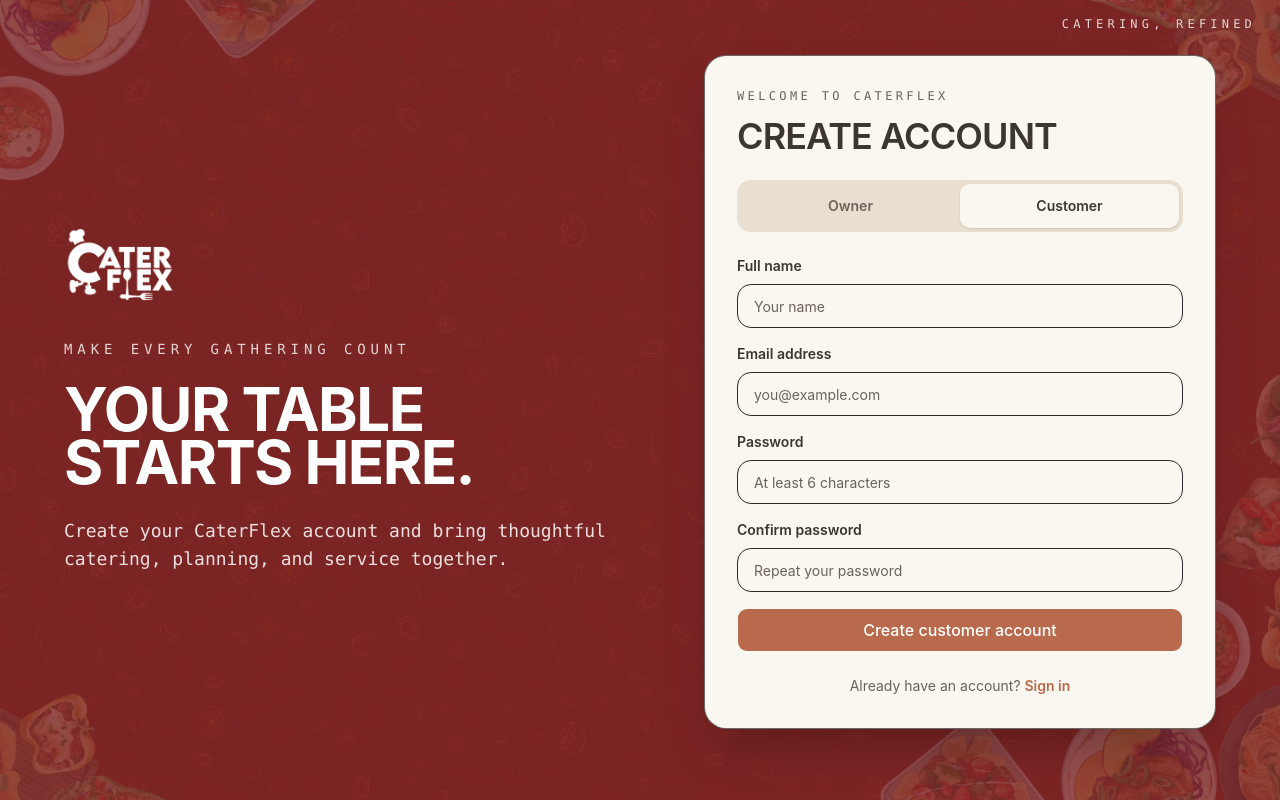
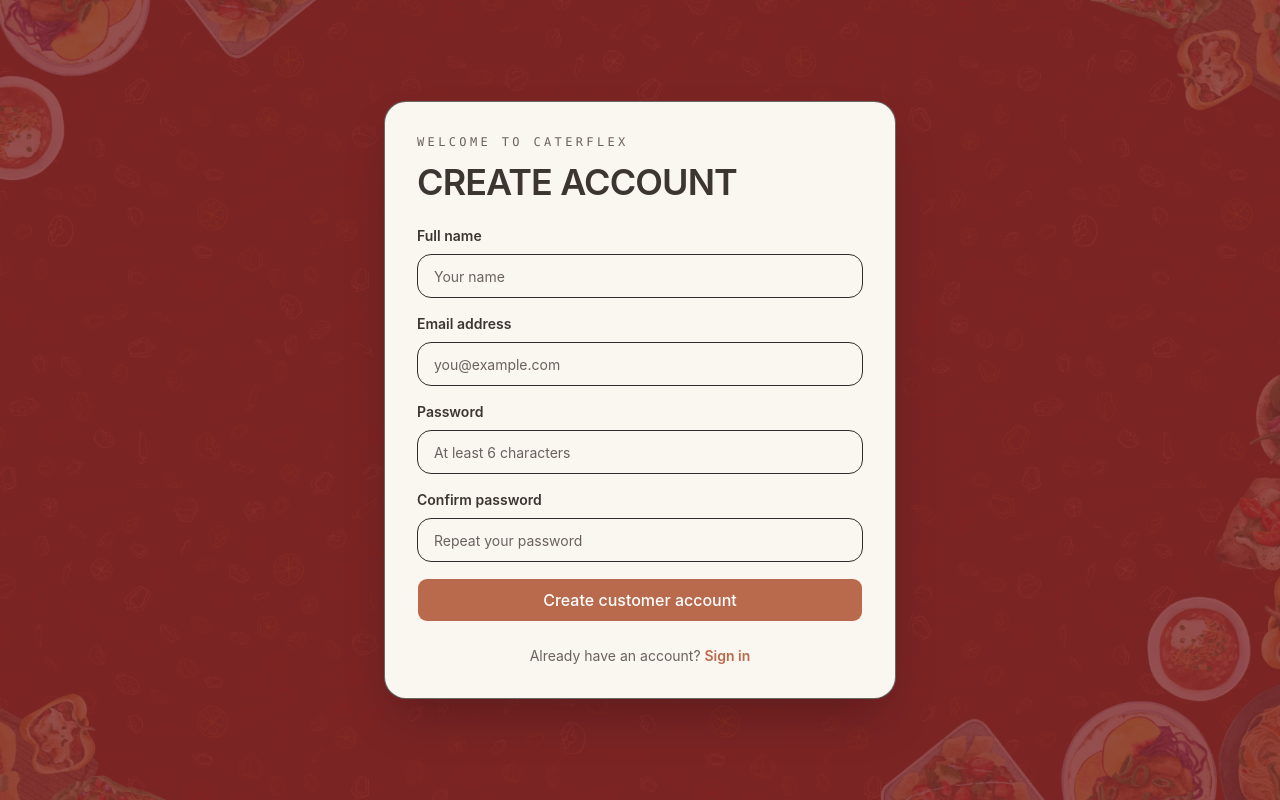
Before and after one commit to Nyakiraa/CaterFlex, a Next.js app: page /signup in a window 1280 px wide. Built offline with nearby package versions, Linux system fonts and the light colour scheme.

Commit message:
feat: simplify signup to default customer role only
Co-authored-by: Raphael Andrei Abad <198844047+Nyakiraa@users.noreply.github.com>

```diff
--- a/app/signup/page.tsx
+++ b/app/signup/page.tsx
@@ -4,12 +4,9 @@ import { FormEvent, useState } from 'react';
 import { useRouter } from 'next/navigation';
 import { Button } from '@/components/ui/button';
 import { useAppState } from '@/lib/state';
-import type { UserRole } from '@/lib/types';
-
 export default function SignupPage() {
   const router = useRouter();
   const setCurrentRole = useAppState((state) => state.setCurrentRole);
-  const [role, setRole] = useState<UserRole>('customer');
   const [error, setError] = useState('');
 
   function handleSubmit(event: FormEvent<HTMLFormElement>) {
@@ -22,34 +19,24 @@ export default function SignupPage() {
     if (!name || !email || password.length < 6) return setError('Enter your details and a password with at least 6 characters.');
     if (password !== confirm) return setError('Passwords do not match.');
     setError('');
-    setCurrentRole(role);
-    router.push(role === 'owner' ? '/owner/dashboard' : '/customer/inquiry');
+    setCurrentRole('customer');
+    router.push('/customer/inquiry');
   }
 
   return (
     <main className="relative h-screen max-h-screen overflow-hidden bg-cover bg-center px-6 py-4 text-primary-foreground" style={{ backgroundImage: "url('/background.webp')" }}>
       <div className="absolute inset-0 bg-brand/80" aria-hidden="true" />
-      <header className="relative z-10 flex justify-end"><span className="hidden font-mono text-xs uppercase tracking-[0.35em] text-primary-foreground/80 sm:block">Catering, refined</span></header>
-      <div className="relative z-10 mx-auto flex h-[calc(100vh-5rem)] max-w-6xl items-center justify-center gap-12 py-2 lg:gap-16">
-        <section className="hidden max-w-xl lg:block">
-          <button type="button" onClick={() => router.push('/')} className="mb-4 block" aria-label="Back to CaterFlex home"><img src="/logo.png" alt="CaterFlex logo" className="size-28 object-contain object-left" /></button>
-          <p className="font-mono text-sm uppercase tracking-[0.35em] text-primary-foreground/80">Make every gathering count</p>
-          <h1 className="mt-6 max-w-xl text-balance text-6xl font-bold uppercase leading-[0.88] tracking-tight">Your table starts here.</h1>
-          <p className="mt-7 max-w-xl font-mono text-lg leading-7 text-primary-foreground/85">Create your CaterFlex account and bring thoughtful catering, planning, and service together.</p>
-        </section>
+      <div className="relative z-10 flex h-full items-center justify-center">
         <section className="w-full max-w-lg rounded-3xl border border-border/70 bg-card p-6 text-card-foreground shadow-2xl sm:p-8" aria-labelledby="signup-heading">
           <p className="font-mono text-xs uppercase tracking-[0.28em] text-muted-foreground">Welcome to CaterFlex</p>
           <h1 id="signup-heading" className="mt-3 text-4xl font-semibold uppercase tracking-tight">Create account</h1>
-          <div className="mt-6 grid grid-cols-2 rounded-xl bg-muted p-1" role="tablist" aria-label="Account type">
-            {(['owner', 'customer'] as const).map((accountRole) => <button key={accountRole} type="button" role="tab" aria-selected={role === accountRole} onClick={() => setRole(accountRole)} className={`rounded-lg px-3 py-3 text-sm font-semibold capitalize transition-colors ${role === accountRole ? 'bg-card text-card-foreground shadow-sm' : 'text-muted-foreground hover:text-foreground'}`}>{accountRole}</button>)}
-          </div>
           <form onSubmit={handleSubmit} className="mt-6 flex flex-col gap-4">
             <label htmlFor="name" className="flex flex-col gap-2 text-sm font-semibold">Full name<input id="name" name="name" required autoComplete="name" placeholder="Your name" className="h-11 w-full rounded-xl border border-border bg-card px-4 font-normal text-foreground outline-none placeholder:text-muted-foreground focus:border-primary focus:ring-2 focus:ring-primary/20" /></label>
             <label htmlFor="email" className="flex flex-col gap-2 text-sm font-semibold">Email address<input id="email" name="email" type="email" required autoComplete="email" placeholder="you@example.com" className="h-11 w-full rounded-xl border border-border bg-card px-4 font-normal text-foreground outline-none placeholder:text-muted-foreground focus:border-primary focus:ring-2 focus:ring-primary/20" /></label>
             <label htmlFor="password" className="flex flex-col gap-2 text-sm font-semibold">Password<input id="password" name="password" type="password" required minLength={6} autoComplete="new-password" placeholder="At least 6 characters" className="h-11 w-full rounded-xl border border-border bg-card px-4 font-normal text-foreground outline-none placeholder:text-muted-foreground focus:border-primary focus:ring-2 focus:ring-primary/20" /></label>
             <label htmlFor="confirmPassword" className="flex flex-col gap-2 text-sm font-semibold">Confirm password<input id="confirmPassword" name="confirmPassword" type="password" required minLength={6} autoComplete="new-password" placeholder="Repeat your password" className="h-11 w-full rounded-xl border border-border bg-card px-4 font-normal text-foreground outline-none placeholder:text-muted-foreground focus:border-primary focus:ring-2 focus:ring-primary/20" /></label>
             {error && <p role="alert" className="text-sm text-destructive">{error}</p>}
-            <Button type="submit" className="h-11 w-full text-base">Create {role} account</Button>
+            <Button type="submit" className="h-11 w-full text-base">Create customer account</Button>
           </form>
           <p className="mt-6 text-center text-sm text-muted-foreground">Already have an account? <button type="button" onClick={() => router.push('/login')} className="font-semibold text-primary hover:underline">Sign in</button></p>
         </section>
```
